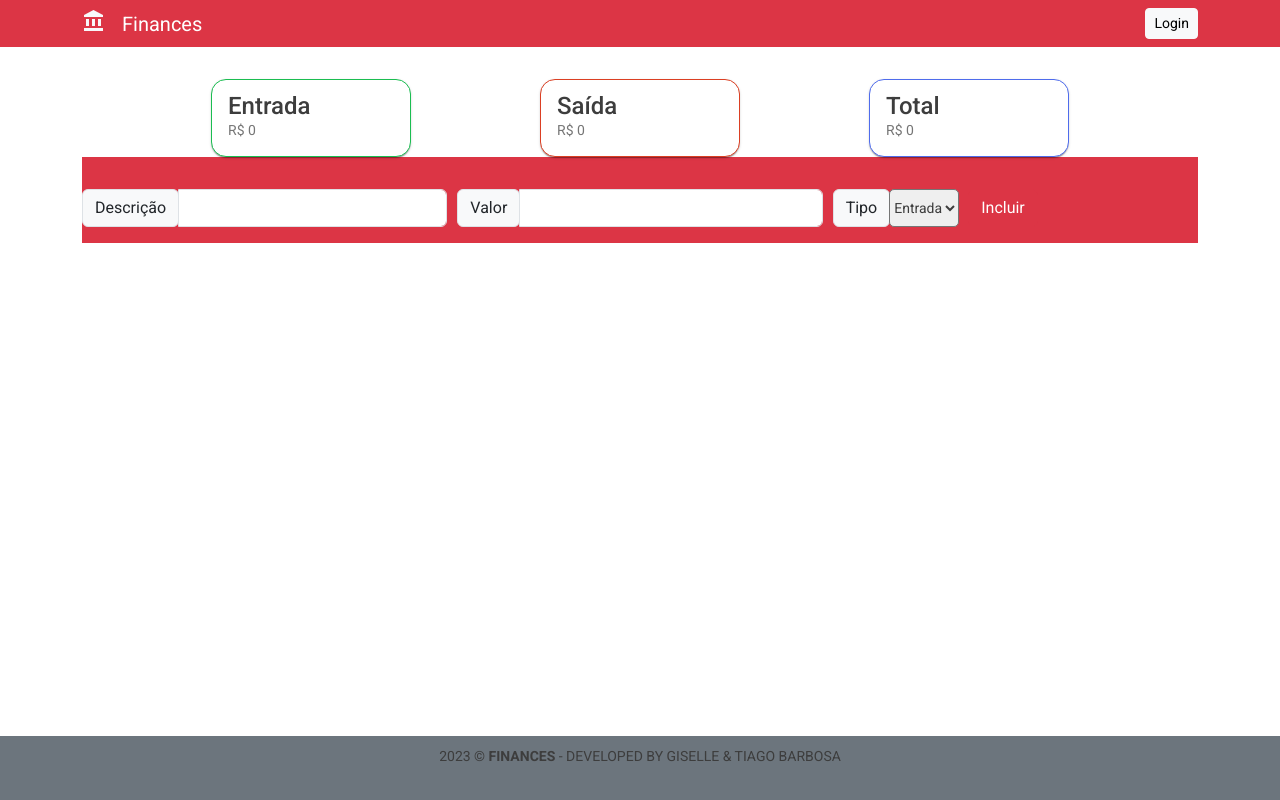
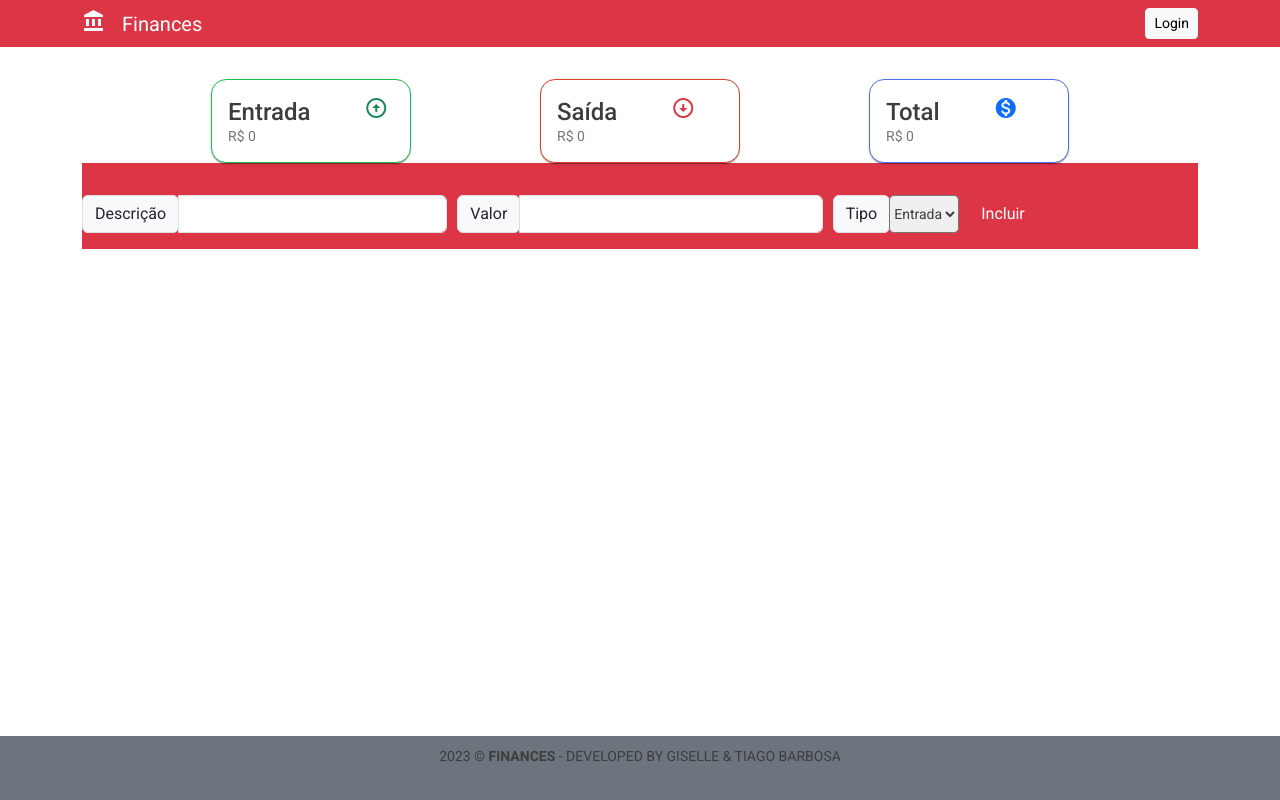
Before and after one commit to GiselleBarbosa/angular-app-finances, an Angular app: page /transaction in a window 1280 px wide. Built offline with nearby package versions, Linux system fonts and the light colour scheme.

Commit message:
update itens

```diff
--- a/src/app/components/pages/transaction/transaction.component.html
+++ b/src/app/components/pages/transaction/transaction.component.html
@@ -1,17 +1,17 @@
 <div class="container">
   <div class="cards">
     <mat-card class="card incomes">
-      <mat-card-title>Entrada</mat-card-title>
+      <mat-card-title >Entrada <mat-icon class="ms-5 text-success">arrow_circle_up</mat-icon> </mat-card-title>
       <mat-card-subtitle>R$ {{ incomes }}</mat-card-subtitle>
     </mat-card>
 
     <mat-card class="card expense">
-      <mat-card-title>Saída</mat-card-title>
+      <mat-card-title>Saída <mat-icon class="ms-5 text-danger">arrow_circle_down</mat-icon></mat-card-title>
       <mat-card-subtitle>R$ {{ incomes }}</mat-card-subtitle>
     </mat-card>
 
     <mat-card class="card total">
-      <mat-card-title>Total</mat-card-title>
+      <mat-card-title>Total <mat-icon class="ms-5 text-primary">monetization_on</mat-icon></mat-card-title>
       <mat-card-subtitle>R$ {{ incomes }}</mat-card-subtitle>
     </mat-card>
   </div>
```
